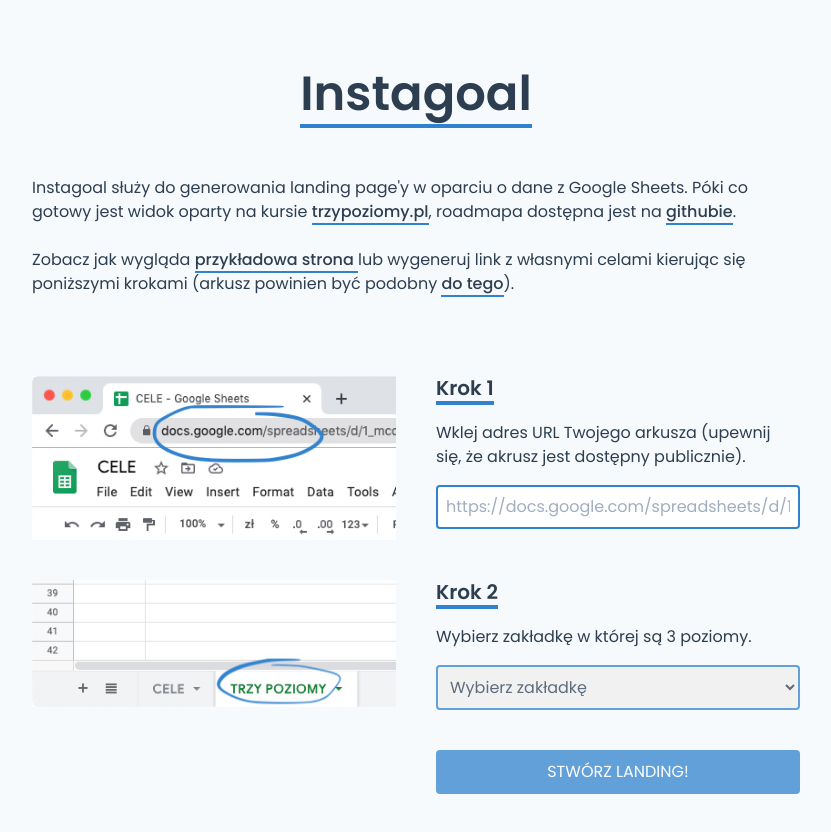
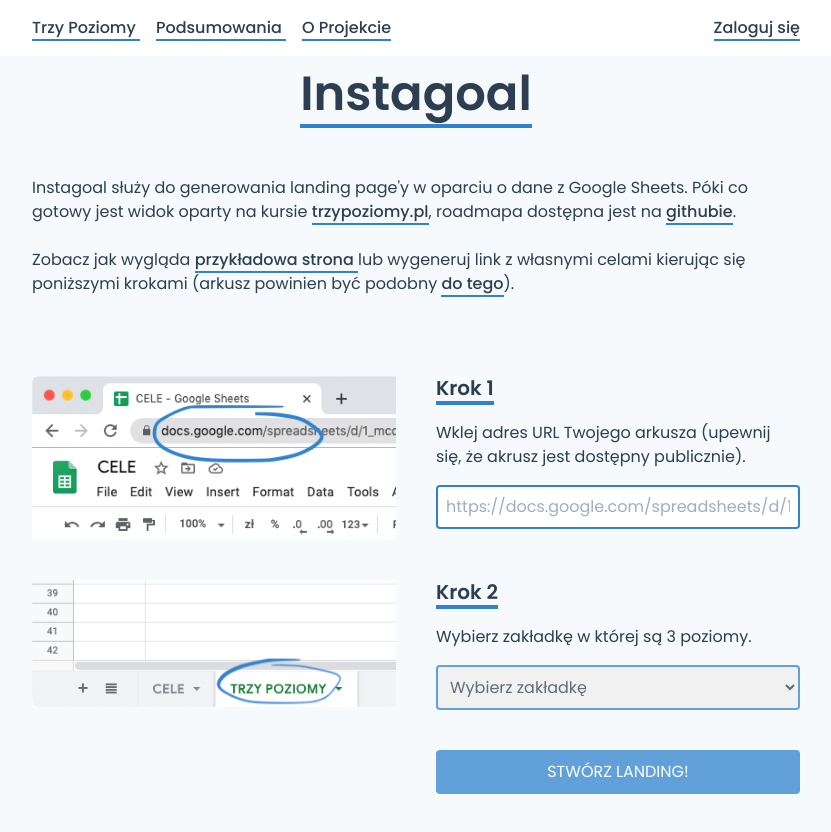
Before and after one commit to jasiek-net/instagoal, a Vue app: page / in a window 1280 px wide. Shown: the top 832 px of the page, without its empty margins (224-1055 px from the left). Built offline with nearby package versions, Linux system fonts and the light colour scheme.

Commit message:
Add AppBar for desktop

```diff
--- a/src/App.vue
+++ b/src/App.vue
@@ -1,3 +1,16 @@
 <template>
-  <router-view />
+  <div>
+    <AppBar />
+    <router-view />
+  </div>
 </template>
+
+<script>
+import AppBar from '@/components/AppBar';
+
+export default {
+  components: {
+    AppBar
+  }
+}
+</script>
--- /dev/null
+++ b/src/components/AppBar.vue
@@ -0,0 +1,28 @@
+<template>
+  <div class="fixed top-0 left-0 right-0 bg-white">
+    <div class="container lg:px-40 xl:px-64">
+      <div class="py-4 flex items-center justify-between">
+        <span>
+          <router-link class="mr-4" to="/">
+            Trzy Poziomy
+          </router-link>
+          <router-link class="mr-4" to="/">
+            Podsumowania
+          </router-link>
+          <router-link class="mr-4" to="/">
+            O Projekcie
+          </router-link>
+        </span>
+        <span>
+          <a>
+            Zaloguj się
+          </a>
+        </span>
+      </div>
+    </div>
+  </div>
+</template>
+
+<script>
+
+</script>
```
